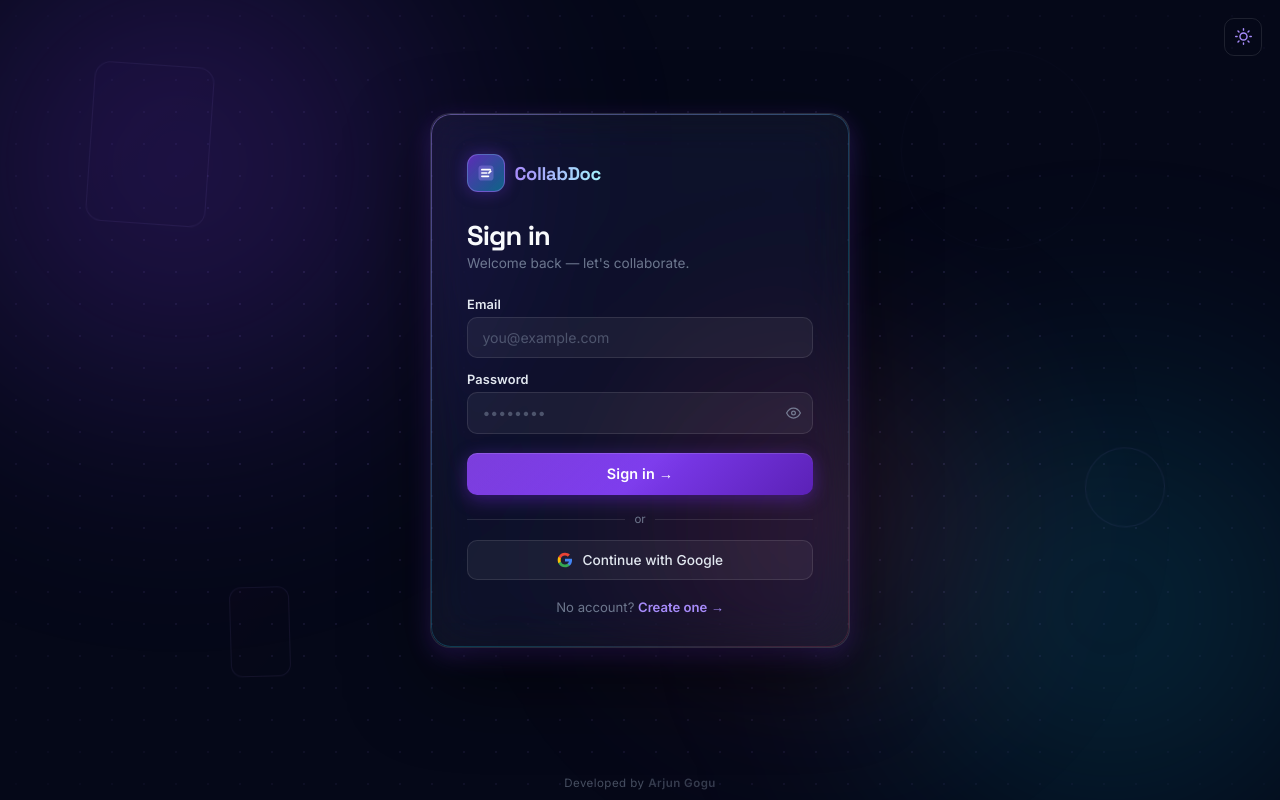
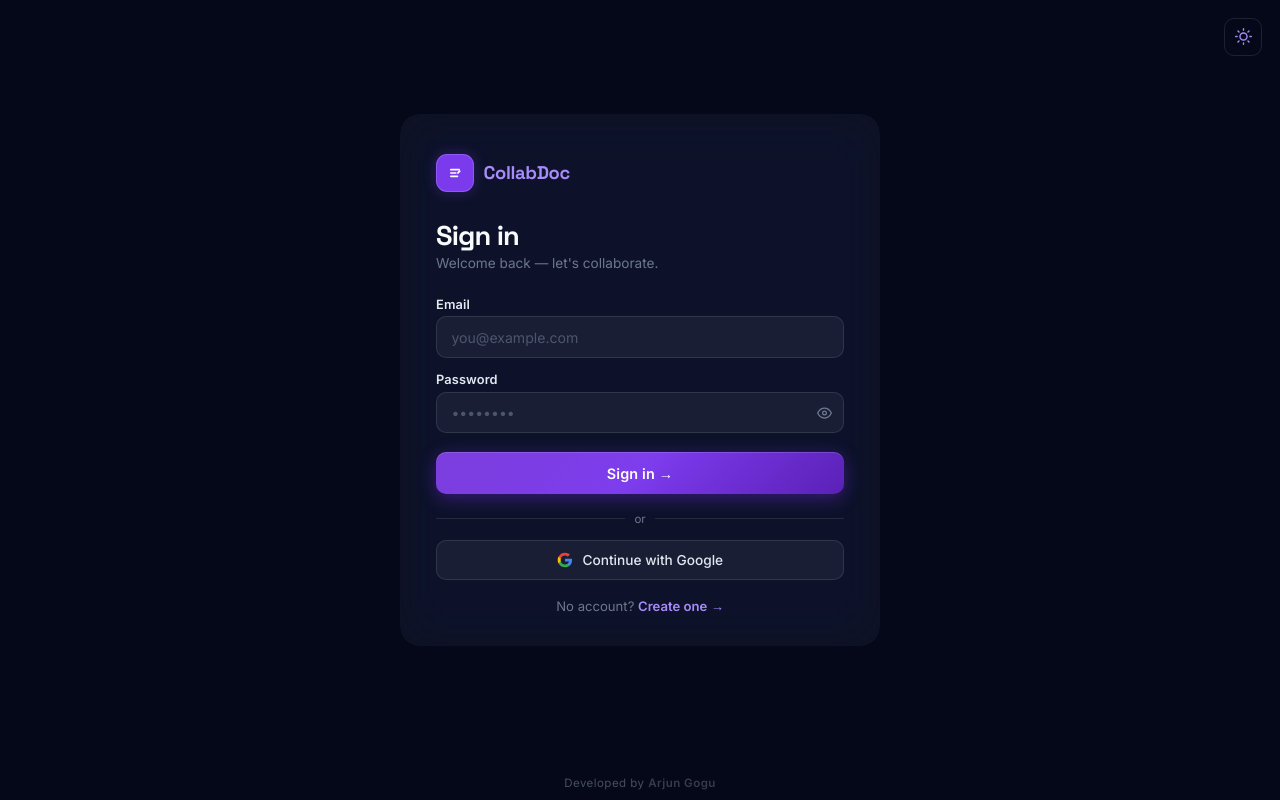
Before and after one commit to Arjun-coder-ops/collabdoc, a React (Vite) app in the folder frontend/: page /login in a window 1280 px wide. Built offline with nearby package versions, Linux system fonts and the light colour scheme; no server answers.

Commit message:
fix: violet logo icon, plain background, wider form, unified purple buttons, solid brand name color

```diff
--- a/frontend/src/pages/Auth.css
+++ b/frontend/src/pages/Auth.css
@@ -14,8 +14,13 @@
   overflow: hidden;
   background: var(--bg-primary);
   font-family: 'Inter', sans-serif;
-  padding-bottom: 2.5rem; /* space for footer */
+  padding-bottom: 2.5rem;
 }
+
+/* ── Hide animated background (plain look) ── */
+.auth-dot-grid,
+.auth-aurora,
+.auth-shapes { display: none; }
 
 /* ══════════════════════════════════
    ANIMATED BACKGROUND
@@ -96,29 +101,19 @@
   position: relative;
   z-index: 10;
   width: 100%;
-  max-width: 420px;
+  max-width: 480px;
   margin: 1.5rem;
   padding: 2.5rem 2.25rem 2rem;
   background: var(--bg-card);
   backdrop-filter: blur(24px) saturate(160%);
   -webkit-backdrop-filter: blur(24px) saturate(160%);
-  border: 1px solid var(--border);
   border-radius: 20px;
-  box-shadow: var(--card-shadow), 0 8px 24px var(--accent-glow), inset 0 1px 0 rgba(255,255,255,0.07);
-  animation: authCardIn 0.7s cubic-bezier(0.22,1,0.36,1) both;
-}
-/* gradient border */
-.auth-card::before {
-  content: '';
-  position: absolute; inset: 0; border-radius: 20px; padding: 1px;
-  background: linear-gradient(135deg, rgba(167,139,250,0.45) 0%, rgba(6,182,212,0.25) 60%, rgba(244,63,94,0.18) 100%);
-  mask: linear-gradient(#fff 0 0) content-box, linear-gradient(#fff 0 0);
-  -webkit-mask-composite: xor; mask-composite: exclude;
-  pointer-events: none;
+  box-shadow: none;
+  animation: authCardIn 0.45s ease both;
 }
 @keyframes authCardIn {
-  from { opacity:0; transform: translateY(28px) scale(0.97); }
-  to   { opacity:1; transform: translateY(0) scale(1); }
+  from { opacity: 0; }
+  to   { opacity: 1; }
 }
 
 /* ── Brand ── */
@@ -127,16 +122,15 @@
 }
 .auth-brand__icon {
   width: 38px; height: 38px; border-radius: 11px;
-  background: linear-gradient(135deg, rgba(124,58,237,0.7), rgba(6,182,212,0.5));
+  background: #7c3aed;
   border: 1px solid rgba(167,139,250,0.4);
   display: flex; align-items: center; justify-content: center; flex-shrink: 0;
-  box-shadow: 0 0 16px rgba(124,58,237,0.35);
+  box-shadow: 0 0 14px rgba(124,58,237,0.3);
 }
 .auth-brand__name {
   font-family: 'Space Grotesk', 'Inter', sans-serif;
   font-size: 1.15rem; font-weight: 700; letter-spacing: -0.02em;
-  background: linear-gradient(90deg, var(--accent-light), #a5f3fc);
-  -webkit-background-clip: text; -webkit-text-fill-color: transparent; background-clip: text;
+  color: #a78bfa;
 }
 
 /* ── Heading ── */
@@ -226,16 +220,16 @@
   background: linear-gradient(135deg, rgba(255,255,255,0.1) 0%, transparent 60%);
   pointer-events: none;
 }
-.auth-btn-primary:hover:not(:disabled) { transform: translateY(-2px); box-shadow: 0 8px 28px rgba(109,40,217,0.55); }
+.auth-btn-primary:hover:not(:disabled) { box-shadow: 0 6px 22px rgba(109,40,217,0.55); }
 .auth-btn-primary:active:not(:disabled) { transform: translateY(0); }
 .auth-btn-primary:disabled { opacity: 0.55; cursor: not-allowed; }
 
-/* Cyan variant (Register) */
+/* Cyan variant removed — both buttons use the same purple */
 .auth-btn-primary--cyan {
-  background: linear-gradient(135deg, #0891b2 0%, #06b6d4 50%, #0e7490 100%);
-  box-shadow: 0 4px 18px rgba(6,182,212,0.4), inset 0 1px 0 rgba(255,255,255,0.14);
+  background: linear-gradient(135deg, #6d28d9 0%, #7c3aed 50%, #5b21b6 100%);
+  box-shadow: 0 4px 18px rgba(109,40,217,0.45), inset 0 1px 0 rgba(255,255,255,0.14);
 }
-.auth-btn-primary--cyan:hover:not(:disabled) { box-shadow: 0 8px 28px rgba(6,182,212,0.5); }
+.auth-btn-primary--cyan:hover:not(:disabled) { box-shadow: 0 6px 22px rgba(109,40,217,0.55); }
 
 /* spinner */
 .auth-spinner {
@@ -264,7 +258,7 @@
   padding: 0.7rem; cursor: pointer;
   transition: background 0.2s, border-color 0.2s, transform 0.2s;
 }
-.auth-btn-google:hover { background: var(--accent-glow); border-color: var(--border-strong); transform: translateY(-1px); }
+.auth-btn-google:hover { background: var(--accent-glow); border-color: var(--border-strong); }
 .auth-btn-google:active { transform: translateY(0); }
 
 /* ── Nav link ── */
--- a/frontend/src/pages/Login.jsx
+++ b/frontend/src/pages/Login.jsx
@@ -81,7 +81,7 @@ export default function Login() {
         <div className="auth-brand">
           <div className="auth-brand__icon">
             <svg width="20" height="20" viewBox="0 0 24 24" fill="none">
-              <rect x="3" y="3" width="18" height="18" rx="4" fill="rgba(167,139,250,0.35)" />
+              <rect x="3" y="3" width="18" height="18" rx="4" fill="transparent" />
               <path d="M7 8h10M7 12h6M7 16h8" stroke="white" strokeWidth="2" strokeLinecap="round" />
               <path d="M16 13l3-3-1.5-1.5-3 3V13h1.5z" fill="white" />
             </svg>
--- a/frontend/src/pages/Register.jsx
+++ b/frontend/src/pages/Register.jsx
@@ -111,7 +111,7 @@ export default function Register() {
         <div className="auth-brand">
           <div className="auth-brand__icon">
             <svg width="20" height="20" viewBox="0 0 24 24" fill="none">
-              <rect x="3" y="3" width="18" height="18" rx="4" fill="rgba(165,243,252,0.25)" />
+              <rect x="3" y="3" width="18" height="18" rx="4" fill="transparent" />
               <path d="M7 8h10M7 12h6M7 16h8" stroke="white" strokeWidth="2" strokeLinecap="round" />
               <path d="M16 13l3-3-1.5-1.5-3 3V13h1.5z" fill="white" />
             </svg>
```
